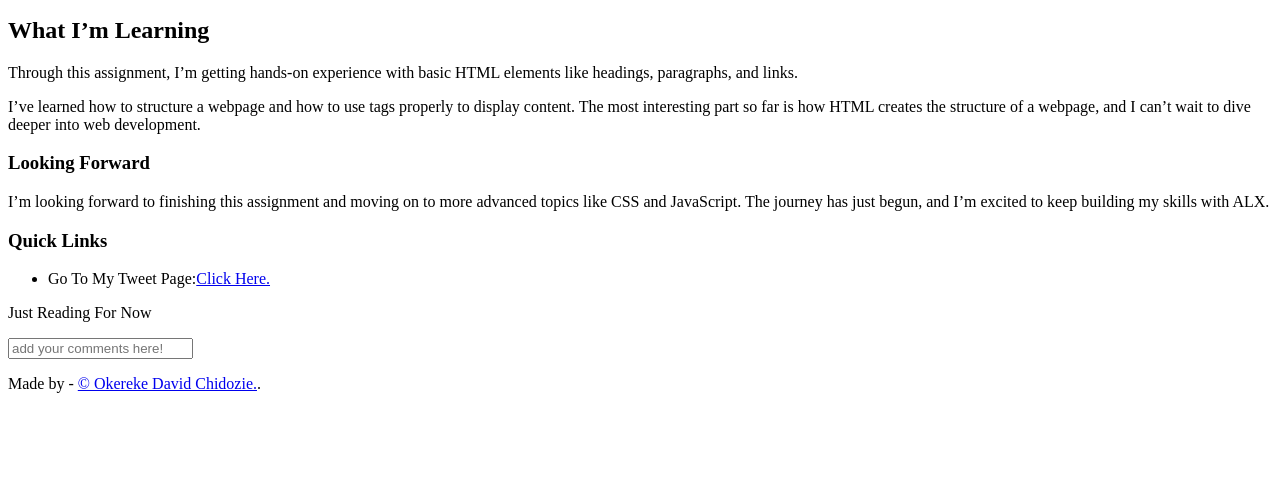
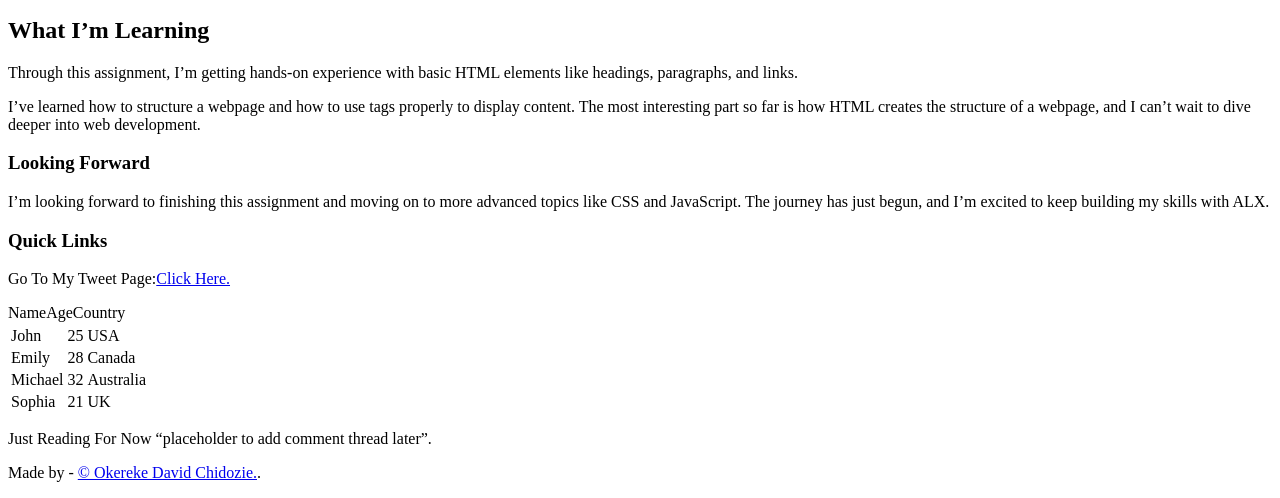
Before and after one commit to Docziet/My_First_Portfolio, a plain HTML site: page html_basic/index.html in a window 1280 px wide. Shown: the part 427-925 px from the top of the page. Before the commit the page ends 836 px from the top, so only its background shows below. Drawn offline with Linux system fonts and the light colour scheme.

Commit message:
Added the table content and fixed my pages structure

```diff
--- a/html_basic/index.html
+++ b/html_basic/index.html
@@ -20,30 +20,50 @@
     <article>
         <h1>My Frontend Assignment with ALX</h1>
         <p>I’ve recently started learning HTML as part of my frontend development course with ALX. This assignment is my first step into the world of web development, and I’m excited to see how much I can learn. It's challenging, but I enjoy the process of understanding how websites are built from the ground up</p>
-    <figure>
-        <img src="https://i.ibb.co/gTDZZT8/ALX-Logo-07.png" width="250" alt="ALX LOGO">
-        <figcaption>ALX LOGO</figcaption>
-    </figure>
-
+        <figure>
+            <img src="https://i.ibb.co/gTDZZT8/ALX-Logo-07.png" width="250" alt="ALX LOGO">
+            <figcaption>ALX LOGO</figcaption>
+        </figure>
         <h2>What I’m Learning</h2>
         <p>Through this assignment, I’m getting hands-on experience with basic HTML elements like headings, paragraphs, and links. </p>
         <p>I’ve learned how to structure a webpage and how to use tags properly to display content. The most interesting part so far is how HTML creates the structure of a webpage, and I can’t wait to dive deeper into web development.</p>
-
         <h3>Looking Forward</h3>
         <p>I’m looking forward to finishing this assignment and moving on to more advanced topics like CSS and JavaScript. The journey has just begun, and I’m excited to keep building my skills with ALX.</p>
         <nav>
             <h3>Quick Links</h3>
-            <ul>
-                <li>Go To My Tweet Page:<a href="tweet.html">Click Here.</a></li>
-            </ul>
+            <p>Go To My Tweet Page:<a href="tweet.html">Click Here.</a></p>
         </nav>
+        <table>
+            <tr>
+                <thead>Name</thead>
+                <thead>Age</thead>
+                <thead>Country</thead>
+            </tr>
+            <tr>
+                <td>John</td>
+                <td>25</td>
+                <td>USA</td>
+            </tr>
+            <tr>
+                <td>Emily</td>
+                <td>28</td>
+                <td>Canada</td>
+            </tr>
+            <tr>
+                <td>Michael</td>
+                <td>32</td>
+                <td>Australia</td>
+            </tr>
+            <tr>
+                <td>Sophia</td>
+                <td>21</td>
+                <td>UK</td>
+            </tr>
+        </table>
     </article>
 
     <aside>
-        <p>Just Reading For Now </p>
-        <form action=/submit-form method="post">
-            <input type="text" name="comment" placeholder="add your comments here!">
-        </form>
+        <p>Just Reading For Now “placeholder to add comment thread later”.</p>
     </aside>
   </main>
 
```
Also changed, not shown: html_basic/tweets.html (+4 -7 lines), portfolio/index.html (added).
